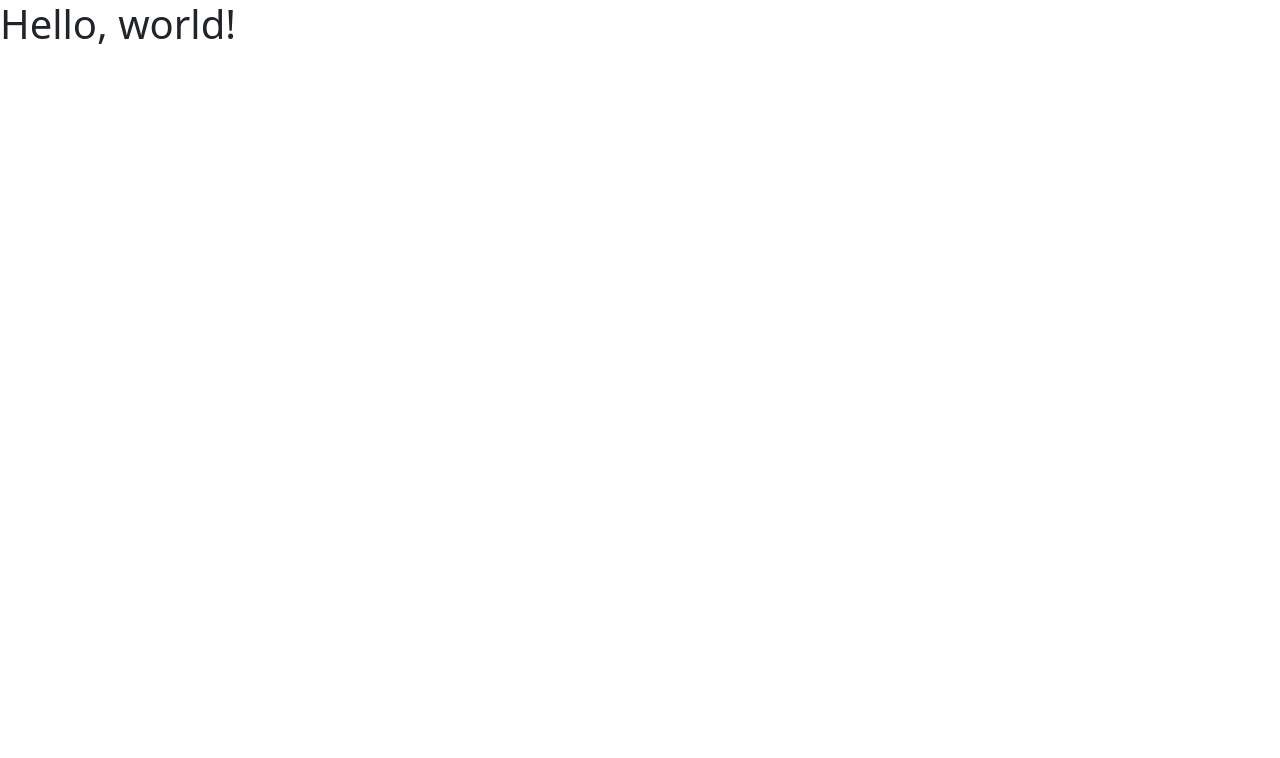
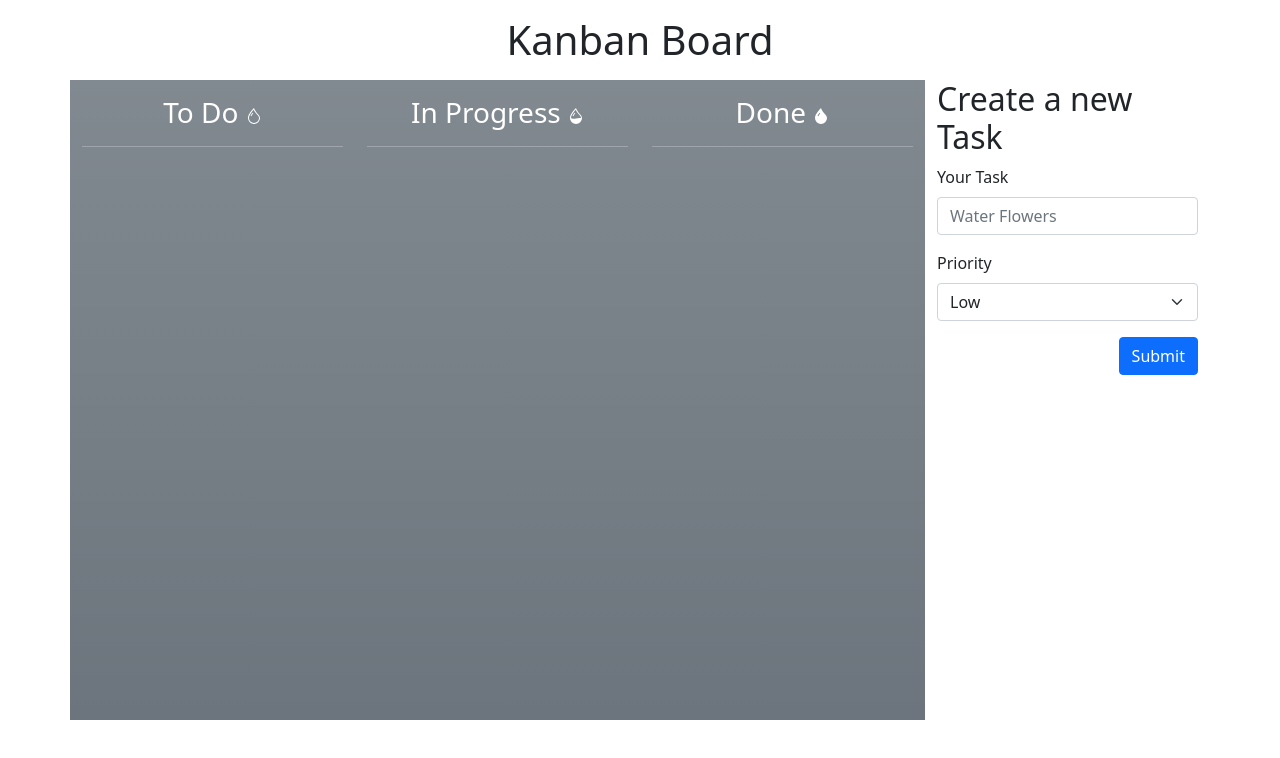
Before and after one commit to KWagner91/kanban-board, a plain HTML site: page src/index.html in a window 1280 px wide. Drawn offline with nearby package versions, Linux system fonts and the light colour scheme.

Commit message:
feat: initial layout of board

```diff
--- a/src/index.html
+++ b/src/index.html
@@ -9,10 +9,72 @@
     <link href="https://cdn.jsdelivr.net/npm/bootstrap@5.0.0-beta2/dist/css/bootstrap.min.css" rel="stylesheet" integrity="sha384-BmbxuPwQa2lc/FVzBcNJ7UAyJxM6wuqIj61tLrc4wSX0szH/Ev+nYRRuWlolflfl" crossorigin="anonymous">
     <link rel="stylesheet" href="style/style.css">
 
-    <title>Hello, world!</title>
+    <title>Kanban Board</title>
   </head>
+
   <body>
-    <h1>Hello, world!</h1>
+    <div class="container">
+        <h1 class="text-center my-3">Kanban Board</h1>
+        <div class="row">
+            <div class="col-md-9 mb-3 board bg-secondary bg-gradient text-white">
+                <div class="row">
+                    <div class="col-4">
+                    <h3 class="text-center mt-3">
+                        To Do
+                        <svg xmlns="http://www.w3.org/2000/svg" width="16" height="16" fill="currentColor" class="bi bi-droplet" viewBox="0 0 16 16">
+                            <path fill-rule="evenodd" d="M7.21.8C7.69.295 8 0 8 0c.109.363.234.708.371 1.038.812 1.946 2.073 3.35 3.197 4.6C12.878 7.096 14 8.345 14 10a6 6 0 0 1-12 0C2 6.668 5.58 2.517 7.21.8zm.413 1.021A31.25 31.25 0 0 0 5.794 3.99c-.726.95-1.436 2.008-1.96 3.07C3.304 8.133 3 9.138 3 10a5 5 0 0 0 10 0c0-1.201-.796-2.157-2.181-3.7l-.03-.032C9.75 5.11 8.5 3.72 7.623 1.82z"/>
+                            <path fill-rule="evenodd" d="M4.553 7.776c.82-1.641 1.717-2.753 2.093-3.13l.708.708c-.29.29-1.128 1.311-1.907 2.87l-.894-.448z"/>
+                          </svg>
+                    </h3>
+                    <hr>
+                    </div>
+                    <div class="col-4">
+                        <h3 class="text-center mt-3">
+                            In Progress
+                            <svg xmlns="http://www.w3.org/2000/svg" width="16" height="16" fill="currentColor" class="bi bi-droplet-half" viewBox="0 0 16 16">
+                                <path fill-rule="evenodd" d="M7.21.8C7.69.295 8 0 8 0c.109.363.234.708.371 1.038.812 1.946 2.073 3.35 3.197 4.6C12.878 7.096 14 8.345 14 10a6 6 0 0 1-12 0C2 6.668 5.58 2.517 7.21.8zm.413 1.021A31.25 31.25 0 0 0 5.794 3.99c-.726.95-1.436 2.008-1.96 3.07C3.304 8.133 3 9.138 3 10c0 0 2.5 1.5 5 .5s5-.5 5-.5c0-1.201-.796-2.157-2.181-3.7l-.03-.032C9.75 5.11 8.5 3.72 7.623 1.82z"/>
+                                <path fill-rule="evenodd" d="M4.553 7.776c.82-1.641 1.717-2.753 2.093-3.13l.708.708c-.29.29-1.128 1.311-1.907 2.87l-.894-.448z"/>
+                              </svg>
+                        </h3>
+                        <hr>
+                        </div>
+                        <div class="col-4">
+                            <h3 class="text-center mt-3">
+                                Done
+                                <svg xmlns="http://www.w3.org/2000/svg" width="16" height="16" fill="currentColor" class="bi bi-droplet-fill" viewBox="0 0 16 16">
+                                    <path fill-rule="evenodd" d="M8 16a6 6 0 0 0 6-6c0-1.655-1.122-2.904-2.432-4.362C10.254 4.176 8.75 2.503 8 0c0 0-6 5.686-6 10a6 6 0 0 0 6 6zM6.646 4.646c-.376.377-1.272 1.489-2.093 3.13l.894.448c.78-1.559 1.616-2.58 1.907-2.87l-.708-.708z"/>
+                                  </svg>
+                            </h3>
+                            <hr>
+                            </div>
+                </div>
+
+            </div>
+            <div class="col-md-3 mb-3">
+                <h2>Create a new Task</h2>
+                <form>
+                    <div class="col-auto mb-3">
+                        <label for="task" class="form-label">Your Task</label>
+                        <input type="text" class="form-control" id="task" placeholder="Water Flowers">
+                      </div>
+
+                      <div class="col-auto mb-3">
+                      <label for="task" class="form-label">Priority</label>
+                      <select class="form-select" aria-label="Priority Selection">
+                        <option value="1" default>Low</option>
+                        <option value="2">Medium</option>
+                        <option value="3">High</option>
+                      </select>
+                    </div>
+
+                    <div class="d-grid gap-2 d-md-flex justify-content-md-end">
+
+                    <button type="submit" class="btn btn-primary">Submit</button>
+                    </div>
+                  </form>
+            </div>
+        </div>
+    </div>
 
     <!-- Optional JavaScript; choose one of the two! -->
 
--- a/src/style/style.css
+++ b/src/style/style.css
@@ -0,0 +1,3 @@
+.board {
+  min-height: 80vh;
+}
```
